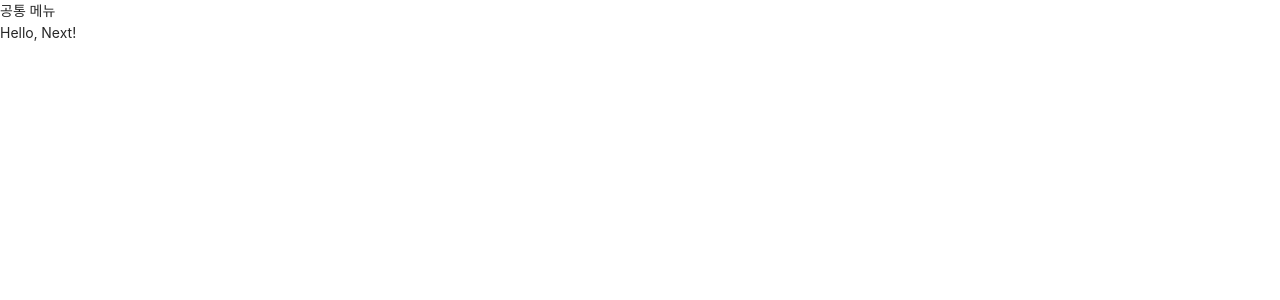
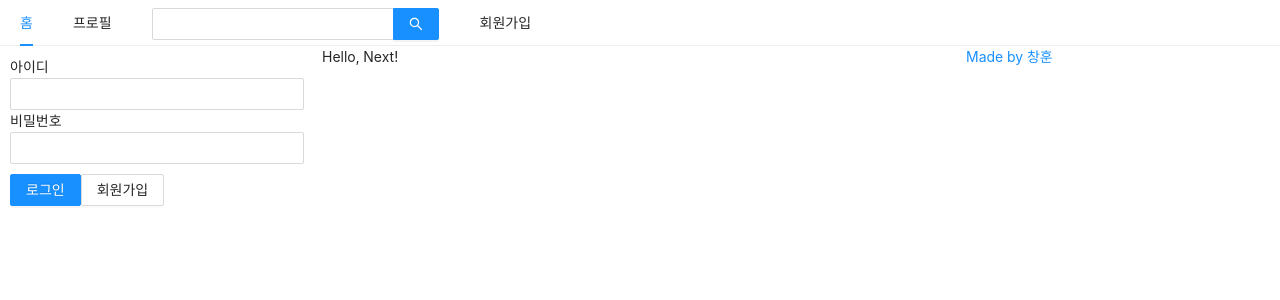
Before and after one commit to ckdgns3167/twitter-programming-with-React-Next, a Next.js app in the folder front/: page / in a window 1280 px wide. Shown: the top 300 px of the page. Built offline with nearby package versions, Linux system fonts and the light colour scheme.

Commit message:
더미 데이터로 로그인해보고 로그인이 됐는지 아닌지에 따라 보여지는 컴포넌트 다르게...

```diff
--- a/front/components/AppLayout.js
+++ b/front/components/AppLayout.js
@@ -1,10 +1,47 @@
-import PropTypes from "prop-types"
+import React, { useState } from 'react';
+import PropTypes from "prop-types";
+import Link from "next/link";
+import { Col, Input, Menu, Row } from 'antd';
+import styled from 'styled-components';
+
+import UserProfile from '../components/UserProfile';
+import LoginForm from '../components/LoginForm';
+
+// Input.Search에 style을 입힌 컴포넌트를 생성.
+const SearchInput = styled(Input.Search)`
+    vertical-align: middle;
+`;
 
 const AppLayout = ({ children }) => {
+    const [isLoggedIn, setIsLoggedIn] = useState(false); // 가짜 데이터
 	return (
         <div>
-            <div>공통 메뉴</div>
-            {children}
+            <Menu mode="horizontal">
+                <Menu.Item>
+                    <Link href="/"><a>홈</a></Link>
+                </Menu.Item>
+                <Menu.Item>
+                    <Link href="/profile"><a>프로필</a></Link>
+                </Menu.Item>
+                <Menu.Item>
+                    {/* 전에 style에 객체로 넘겨줬던 것을 바꿔줌. */}
+                    <SearchInput enterButton />
+                </Menu.Item>
+                <Menu.Item>
+                    <Link href="/signup"><a>회원가입</a></Link>
+                </Menu.Item>
+            </Menu>
+            <Row gutter={8}>
+                <Col xs={24} md={6}>
+                    {isLoggedIn ? <UserProfile setIsLoggedIn={setIsLoggedIn} /> : <LoginForm setIsLoggedIn={setIsLoggedIn} />}
+                </Col>
+                <Col xs={24} md={12}>
+                    {children}
+                </Col>
+                <Col xs={24} md={6}>
+                    <a href="https://github.com/ckdgns3167" target="_blank" rel="noreferrer noopener">Made by 창훈</a>
+                </Col>
+            </Row>
         </div>
     )
 };
--- /dev/null
+++ b/front/components/LoginForm.js
@@ -0,0 +1,72 @@
+import React, { useState, useCallback, useMemo } from 'react';
+import { Button, Form, Input } from 'antd';
+import Link from 'next/link';
+import styled from 'styled-components';
+
+const ButtonWrapper = styled.div`
+    // 이 영역은 css 적듯이...
+    margin-top: 10px;
+`;
+
+const FormWrapper = styled(Form)`
+    padding: 10px;
+`;
+
+const LoginForm = ({ setIsLoggedIn }) => {
+    const [id, setId] = useState('');
+    const [password, setPassword] = useState('');
+
+    // useCallback은 함수를, useMemo는 값을 캐싱.
+    // 컴포넌트에 Props로 넘겨주는 함수는 useCallback을 써야한다. 그래야 최적화가 된다.
+    const onChangeId = useCallback((e) => {
+        setId(e.target.value);
+    }, []);
+
+    const onChangePassword = useCallback((e) => {
+        setPassword(e.target.value);
+    }, []);
+
+    // 리렌더링 최적화를 위한 useMemo를 사용하여 component에 style 주는 방법. 계속 같은 객체가 유지됨.
+    // const style = useMemo(() => ({ marginTop: 10 }), []);
+
+    //
+    const onSubmitForm = useCallback(() => {
+        // e.preventDefault(); antd를 사용하지 않았을 때는 써줬었다.
+        console.log(id, password);
+        setIsLoggedIn(true);
+    }, [id, password]);
+
+    return (
+        // antd의 form의 onfinish에는 e.preventDefault();가 이미 적용되어 있다.
+        <FormWrapper onFinish={onSubmitForm}>
+            <div>
+                <label htmlFor="user-id">아이디</label>
+                <br />
+                <Input
+                    name="user-id"
+                    value={id}
+                    onChange={onChangeId}
+                    required
+                />
+            </div>
+            <div>
+                <label htmlFor="user-password">비밀번호</label>
+                <br />
+                <Input
+                    name="user-password"
+                    type="password"
+                    value={password}
+                    onChange={onChangePassword}
+                    required
+                />
+            </div>
+            {/* <ButtonWrapper style={style}> */}
+            <ButtonWrapper>
+                <Button type="primary" htmlType="submit" loading={false}>로그인</Button>
+                <Link href="/signup"><a><Button>회원가입</Button></a></Link>
+            </ButtonWrapper>
+        </FormWrapper>
+    );
+};
+
+export default LoginForm;
--- /dev/null
+++ b/front/components/UserProfile.js
@@ -0,0 +1,28 @@
+import React, {useCallback} from 'react';
+import { Button, Card, Avatar } from 'antd';
+
+const UserProfile = ({ setIsLoggedIn }) => {
+
+    const onLogOut = useCallback(() => {
+        setIsLoggedIn(false);
+    },[]);
+
+
+    return (
+        <Card
+            actions={[
+                <div key="twit">짹짹<br />0</div>,
+                <div key="followings">팔로잉<br />0</div>,
+                <div key="followers">팔로워<br />0</div>
+            ]}
+        >
+            <Card.Meta
+                avatar={<Avatar>CH</Avatar>}
+                title="창훈"
+            />
+            <Button onClick={onLogOut}>로그아웃</Button>
+        </Card>
+    );
+}
+
+export default UserProfile;
--- a/front/pages/index.js
+++ b/front/pages/index.js
@@ -1,4 +1,5 @@
 import AppLayout from "../components/AppLayout"
+import React from 'react'
 
 const Home = () => {
     return (
```
Also changed, not shown: front/pages/profile.js (+15 -2 lines), front/pages/signup.js (+15 -2 lines).
